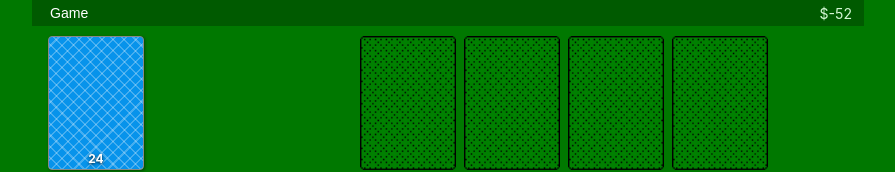
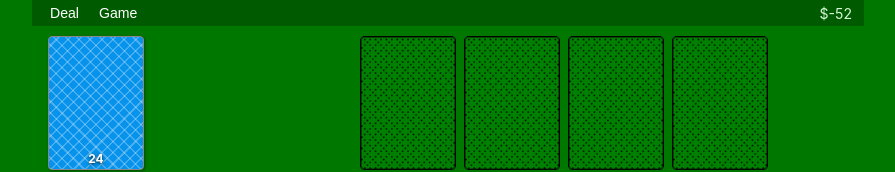
Before and after one commit to Jaaromy/entertainment-pack, a React (Vite) app: page / in a window 1280 px wide. Shown: the top 172 px of the page, without its empty margins (192-1087 px from the left). Built offline with nearby package versions, Linux system fonts and the light colour scheme.

Commit message:
bug: apply option changes immediately

```diff
--- a/src/games/klondike/components/KlondikeGame.tsx
+++ b/src/games/klondike/components/KlondikeGame.tsx
@@ -66,14 +66,6 @@ export default function KlondikeGame({ onNavigate }: KlondikeGameProps) {
     () => loadSettings()?.cardSize ?? 'large'
   );
 
-  // Pending settings — used on next Deal, independent of current game state
-  const [pendingDrawMode, setPendingDrawMode] = useState<DrawMode>(
-    () => loadSettings()?.drawMode ?? state.drawMode
-  );
-  const [pendingScoringMode, setPendingScoringMode] = useState<ScoringMode>(
-    () => loadSettings()?.scoringMode ?? state.scoringMode
-  );
-
   const dragPreviewRef = useRef<HTMLDivElement>(null);
 
   // Ref so the pointermove/pointerup closures always see the current cardSize.
@@ -81,13 +73,12 @@ export default function KlondikeGame({ onNavigate }: KlondikeGameProps) {
   cardSizeRef.current = cardSize;
 
   const handleDeal = () => {
-    startNewGame(Date.now(), pendingDrawMode, pendingScoringMode);
+    startNewGame(Date.now(), state.drawMode, state.scoringMode);
   };
 
   const handleConfirmOptions = (drawMode: DrawMode, scoringMode: ScoringMode, size: 'normal' | 'large') => {
-    setPendingDrawMode(drawMode);
-    setPendingScoringMode(scoringMode);
     setCardSize(size);
+    startNewGame(Date.now(), drawMode, scoringMode);
     saveSettings({ drawMode, scoringMode, cardSize: size });
     setShowOptions(false);
   };
@@ -305,12 +296,13 @@ export default function KlondikeGame({ onNavigate }: KlondikeGameProps) {
 
       {showOptions && (
         <OptionsDialog
-          drawMode={pendingDrawMode}
-          scoringMode={pendingScoringMode}
+          drawMode={state.drawMode}
+          scoringMode={state.scoringMode}
           cardSize={cardSize}
           onConfirm={handleConfirmOptions}
-          onResetWinnings={() => {
-            startNewGame(Date.now(), pendingDrawMode, pendingScoringMode, 0);
+          onResetWinnings={(drawMode, scoringMode) => {
+            startNewGame(Date.now(), drawMode, scoringMode, 0);
+            saveSettings({ drawMode, scoringMode, cardSize });
             setShowOptions(false);
           }}
           onClose={() => setShowOptions(false)}
--- a/src/games/klondike/components/MenuBar.tsx
+++ b/src/games/klondike/components/MenuBar.tsx
@@ -32,6 +32,8 @@ export default function MenuBar({ canUndo, score, onDeal, onUndo, onOptions, onS
 
   return (
     <div className="menu-bar">
+      <div className="menu-bar-left">
+      <button className="menu-deal-button" onClick={onDeal}>Deal</button>
       <div className="menu-bar-inner" ref={ref}>
         <button
           className={`menu-trigger${open ? ' menu-trigger--open' : ''}`}
@@ -41,7 +43,6 @@ export default function MenuBar({ canUndo, score, onDeal, onUndo, onOptions, onS
         </button>
         {open && (
           <div className="menu-dropdown">
-            <button className="menu-option" onClick={() => pick(onDeal)}>Deal</button>
             <button className="menu-option" onClick={() => pick(onUndo)} disabled={!canUndo}>Undo</button>
             <div className="menu-divider" />
             <button className="menu-option" onClick={() => pick(onOptions)}>Options</button>
@@ -51,6 +52,7 @@ export default function MenuBar({ canUndo, score, onDeal, onUndo, onOptions, onS
           </div>
         )}
       </div>
+      </div>
       <span className="menu-score">{score}</span>
     </div>
   );
--- a/src/games/klondike/components/OptionsDialog.tsx
+++ b/src/games/klondike/components/OptionsDialog.tsx
@@ -6,7 +6,7 @@ interface OptionsDialogProps {
   scoringMode: ScoringMode;
   cardSize: 'normal' | 'large';
   onConfirm: (drawMode: DrawMode, scoringMode: ScoringMode, cardSize: 'normal' | 'large') => void;
-  onResetWinnings: () => void;
+  onResetWinnings: (drawMode: DrawMode, scoringMode: ScoringMode) => void;
   onClose: () => void;
 }
 
@@ -63,7 +63,7 @@ export default function OptionsDialog({ drawMode, scoringMode, cardSize, onConfi
         </div>
 
         <div className="dialog-actions">
-          <button className="klondike-btn" onClick={onResetWinnings}>Reset Winnings</button>
+          <button className="klondike-btn" onClick={() => onResetWinnings(dm, sm)}>Reset Winnings</button>
           <button className="klondike-btn" onClick={onClose}>Cancel</button>
           <button className="klondike-btn klondike-btn--primary" onClick={() => onConfirm(dm, sm, cs)}>
             OK
--- a/src/games/klondike/klondike.css
+++ b/src/games/klondike/klondike.css
@@ -44,11 +44,17 @@
   padding-right: 4px;
 }
 
+.menu-bar-left {
+  display: flex;
+  align-items: center;
+}
+
 .menu-bar-inner {
   position: relative;
   display: inline-block;
 }
 
+.menu-deal-button,
 .menu-trigger {
   background: none;
   border: none;
@@ -59,6 +65,7 @@
   border-radius: 4px;
 }
 
+.menu-deal-button:hover,
 .menu-trigger:hover,
 .menu-trigger--open {
   background: rgba(255,255,255,0.2);
```
